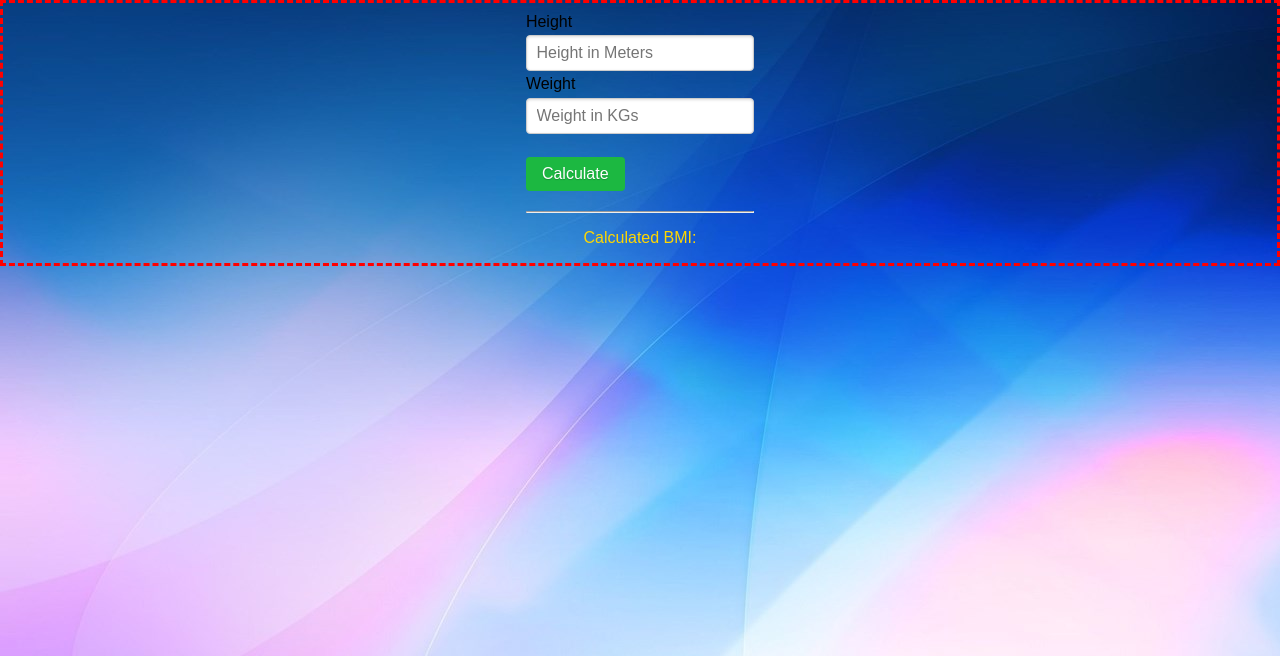
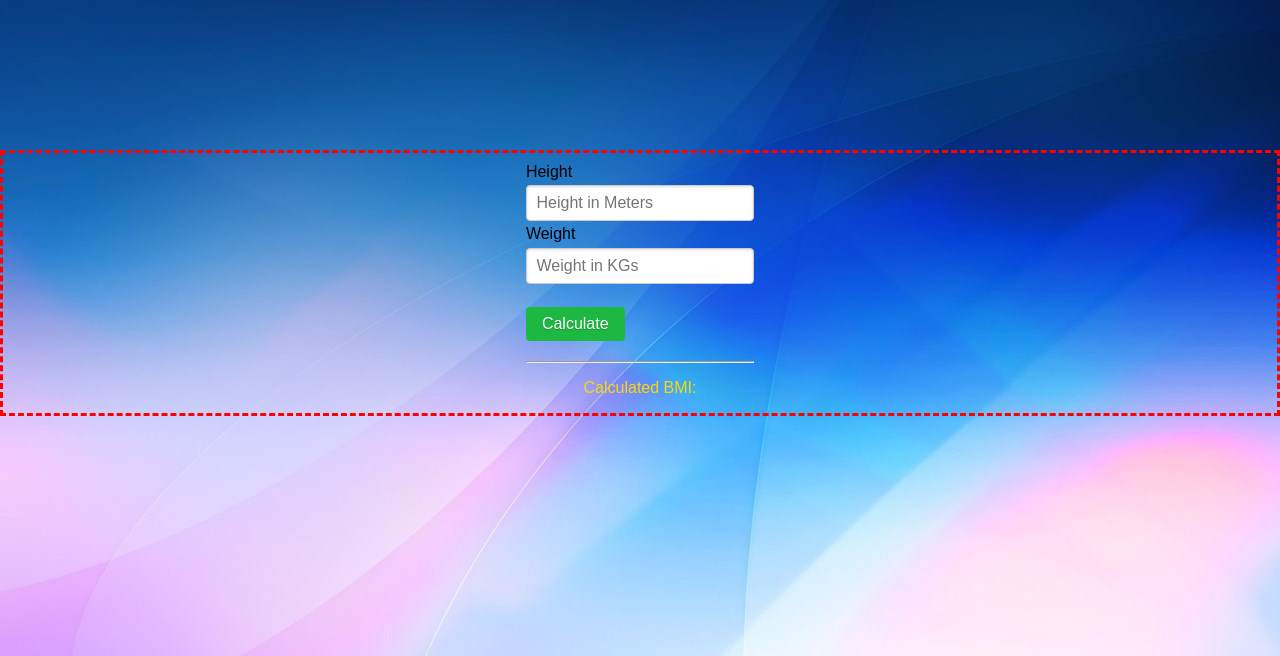
Before and after one commit to rikjal/BMI-Calculator, a Flask app: page / in a window 1280 px wide. Shown: the top 656 px of the page. Run offline with Flask 2, Linux system fonts and the light colour scheme; some libraries are stand-ins or nearby versions.

Commit message:
Update index.css

```diff
--- a/static/css/index.css
+++ b/static/css/index.css
@@ -2,7 +2,7 @@ body{
     background-image: url("/static/img/img1.jpg");
 }
 #form{
-    margin: 0 auto;
+    margin: 150px auto;
     width: auto;
     display: flex;
     justify-content: center;
```
